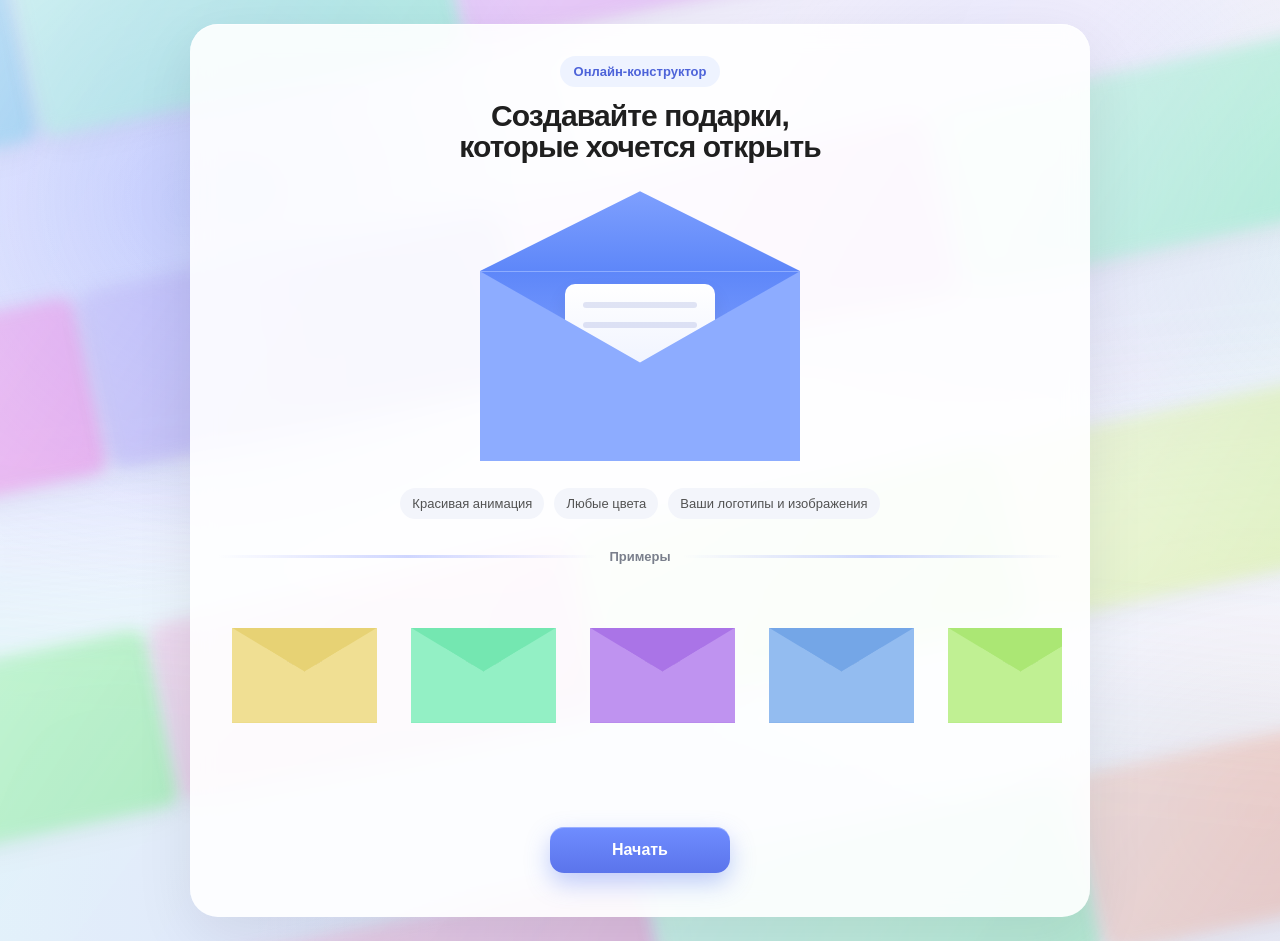
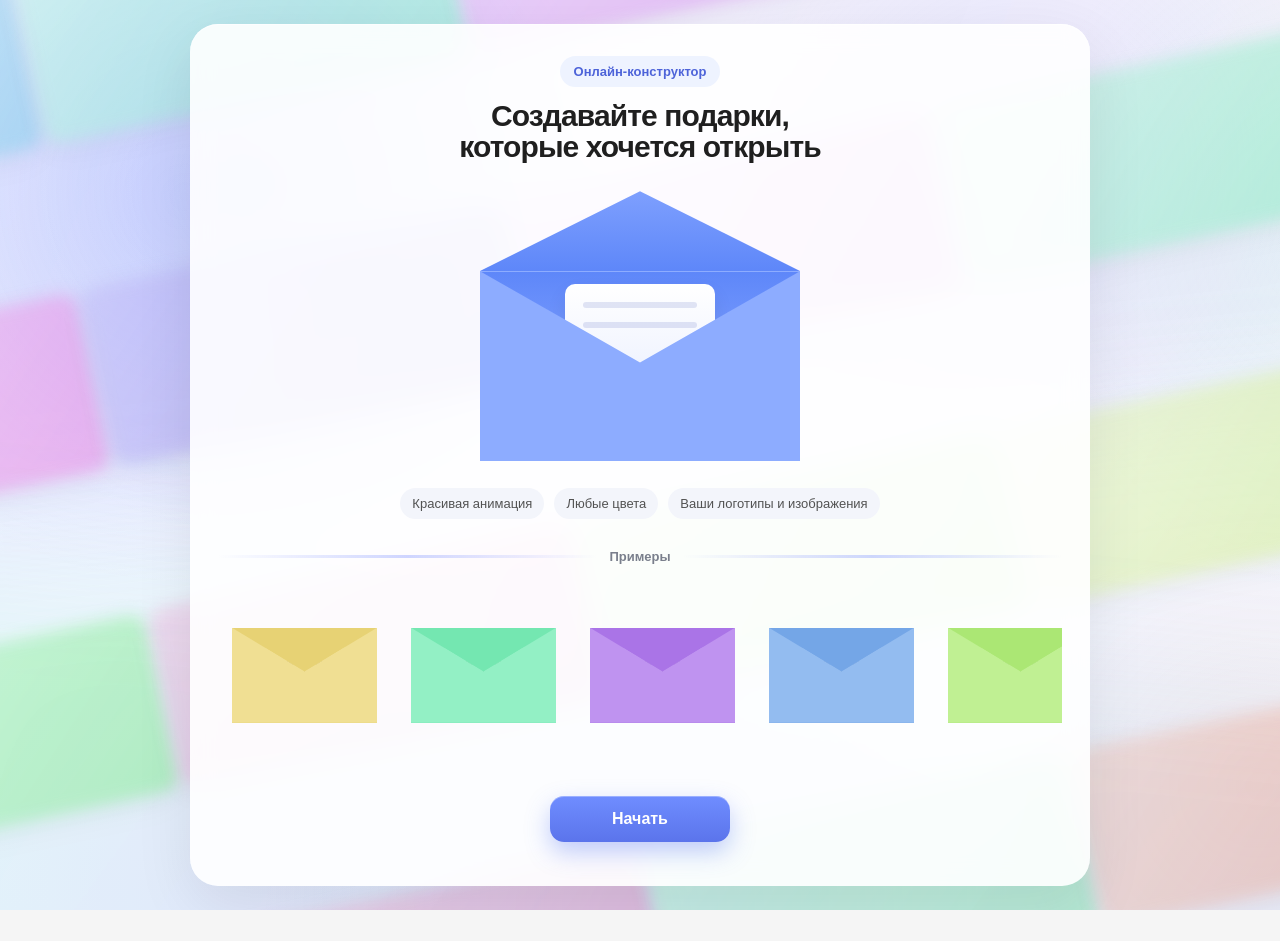
Before and after one commit to lauraMan569/gift-card, a plain HTML site: page index.html in a window 1280 px wide. After the commit the page ends 910 px from the top, so only its background shows below. Drawn offline with nearby package versions, Linux system fonts and the light colour scheme.

Commit message:
Add files via upload

```diff
--- a/style.css
+++ b/style.css
@@ -1209,7 +1209,6 @@
   width: auto;
   min-width: 180px;
   padding: 14px 22px;
-  margin-top: 55px;
   border: none;
   border-radius: 14px;
   background: linear-gradient(180deg, #6f8dff 0%, #5b74eb 100%);
@@ -1305,7 +1304,6 @@
 }
 
 .bg-card {
- /* width: 220px;*/
   height: 180px;
   border-radius: 16px;
 
```
